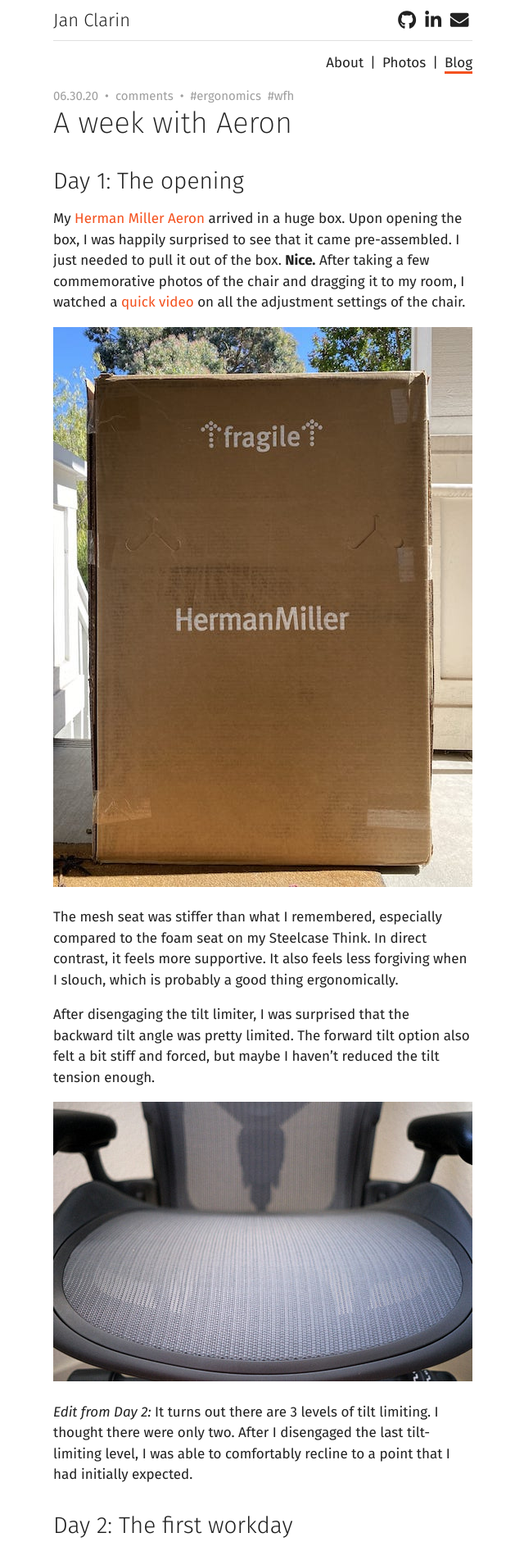
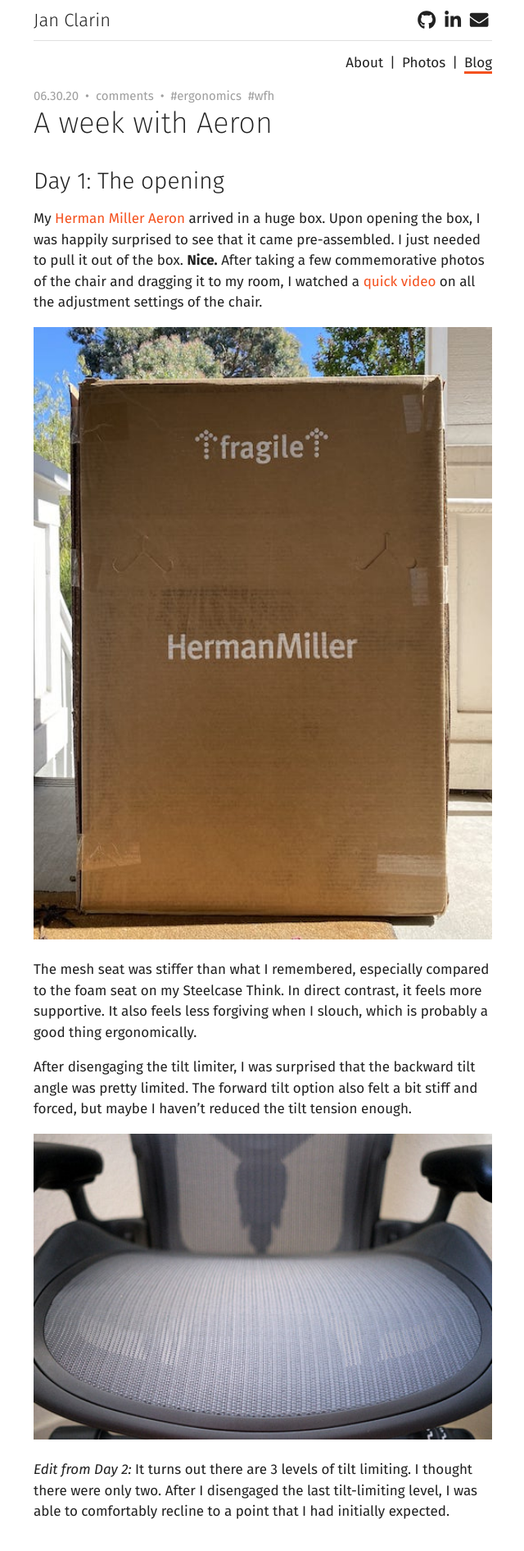
Before and after one commit to janclarin/janclarin.github.io, a Jekyll site: the page built from index.md, in a window 1280 px wide. Shown: the top 1892 px of the page at 82% size, without its empty margins (319-959 px from the left). Built offline with Jekyll 4.4.1, drawn with Linux system fonts in a browser that asks for light colours; nearby versions of some CDN libraries; comment, search, counter and statistics services are not loaded.

Commit message:
Increase page/content width from 512px to 560px

```diff
--- a/_sass/main.scss
+++ b/_sass/main.scss
@@ -30,7 +30,7 @@
 $weight-medium: 500;
 $weight-bold: 700;
 
-$content-width: 512px;
+$content-width: 560px;
 $profile-image-size: 256px;
 $site-header-height: 48px;
 $social-icon-size: 32px;
```
